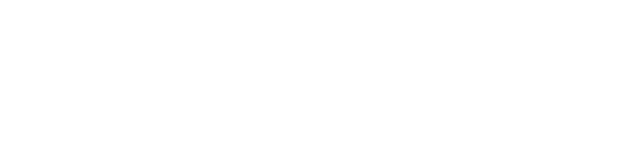
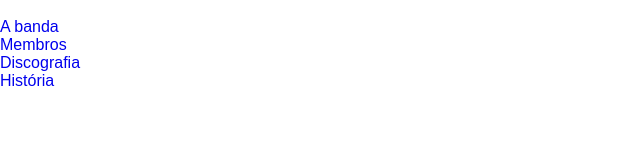
Before and after one commit to gabriela-peratello/portifolio, a website: page index.html in a window 1280 px wide. Shown: the whole page, without its empty margins (0-640 px from the left). Drawn offline with Linux system fonts and the light colour scheme; files that its build step writes are made by us from their sources.

Commit message:
add: estrutura arrumada

```diff
--- a/index.html
+++ b/index.html
@@ -1,35 +1,63 @@
 <!DOCTYPE html>
 <html lang="pt-br">
+
 <head>
     <meta charset="UTF-8">
     <meta name="viewport" content="width=device-width, initial-scale=1.0">
-    <title>Portifólio</title>
+    <title>Linkin Park</title>
 
     <!--ESTILO PADRÃO DA PÁGINA-->
     <link rel="stylesheet" href=".src/styles/reset.css">
     <!--ELEMENTOS DAS PÁGINAS-->
     <link rel="stylesheet" href=".src/styles/global.css">
+</head>
 
-</head>
 <body>
-
     <header class="header">
         <div class="header-logo">
             <figure>
+                <img src="" alt="">
             </figure>
         </div>
 
-        <nav>
+        <nav class="header-menu">
             <ul>
-               <a href=""></a>
-               <a href=""></a>
-               <a href=""></a>
-               <a href=""></a>
+                    <a href="#content-banda">
+                        <li>A banda</li>
+                    </a>
 
+                    <a href="#content-membros">
+                        <li>Membros</li>
+                    </a>
+
+                    <a href="#content-discografia">
+                        <li>Discografia</li>
+                    </a>
+
+                    <a href="#content-historia">
+                        <li>História</li>
+                    </a>
             </ul>
         </nav>
-
     </header>
 
+    <main>
+        <!--SESSÕES-->
+        <section class="content-banda" id="content-banda">
+        </section>
+
+        <section class="content-membros" id="content-membros">
+
+        </section>
+
+        <section class="content-discografia" id="content-discografia"></section>
+
+        <section class="content-historia" id="content-historia">
+        </section>
+
+
+
+    </main>
 </body>
+
 </html>
--- a/src/styles/header.css
+++ b/src/styles/header.css
@@ -0,0 +1,30 @@
+.header {
+    position: fixed;
+    top: 0;
+    left: 0;
+    width: 100%;
+
+
+    /* altura do header e cores */
+    height: 8vh;
+    background-color: #004488;
+    box-shadow: 0 2px 5px rgba(0, 0, 0, 0.101);
+
+    /* Flex para alinhar os itens horizontalmente */
+    display: flex;
+
+    /* alinha verticalmente ao centro */
+    align-items: center;
+
+}
+
+  /* Menu: lista horizontal usando flex */
+  .header-menu ul {
+
+    margin: 0;
+    padding: 0;
+    display: flex;
+    /* espaço entre os itens */
+    gap: 20px;
+
+  }
--- a/swap.txt
+++ b/swap.txt
@@ -0,0 +1 @@
+Navegação interna, sem uso de pages
```
Also changed, not shown: src/assets/logo.webp (added).
